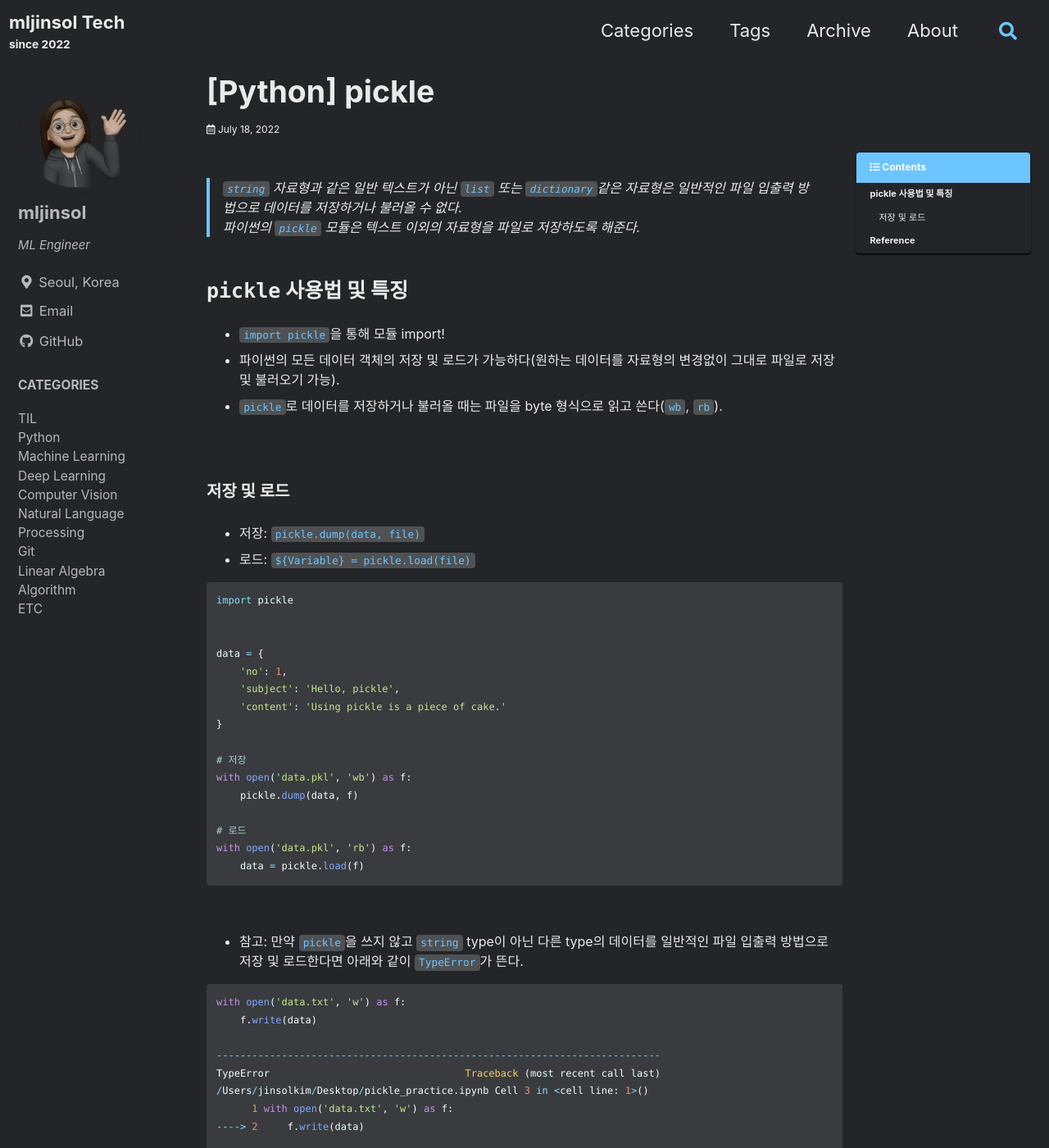
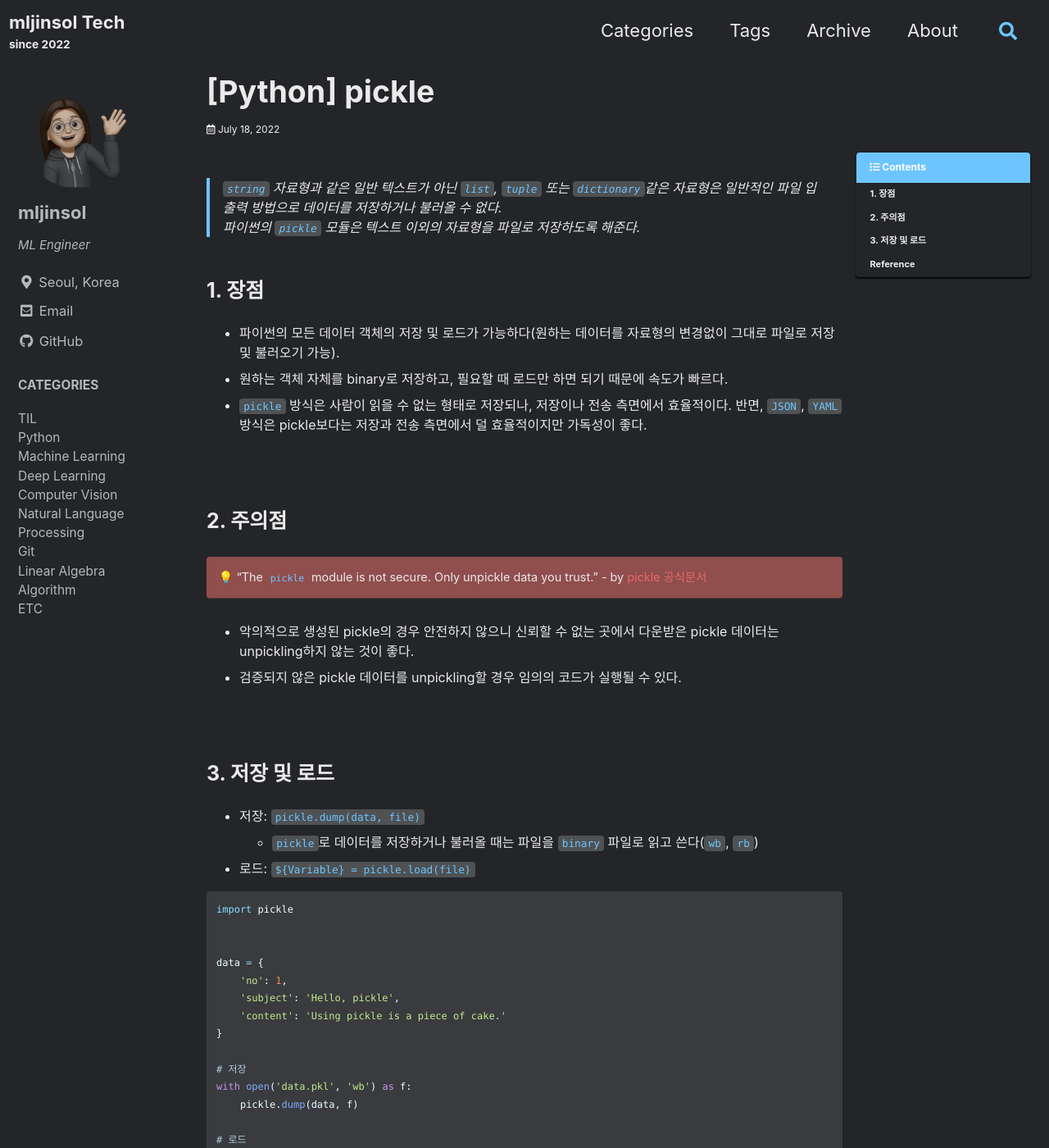
Before and after one commit to aijinsol/aijinsol.github.io, a Jekyll site: the page built from _posts/2022-07-18-pickle.md, in a window 1280 px wide and 1400 px high. Shown: the whole window at 82% size. Built offline with Jekyll 4.4.1, drawn with Linux system fonts in a browser that asks for light colours; cached includes are drawn as plain includes; comment, search, counter and statistics services are not loaded; some of the changed text lies outside the part shown.

Commit message:
update pickle post

````diff
--- a/_posts/2022-07-18-pickle.md
+++ b/_posts/2022-07-18-pickle.md
@@ -8,19 +8,31 @@ tags:
 last_modified_at: 2022-07-18
 ---
 
-> `string` 자료형과 같은 일반 텍스트가 아닌 `list` 또는 `dictionary`같은 자료형은 일반적인 파일 입출력 방법으로 데이터를 저장하거나 불러올 수 없다. <br>
+> `string` 자료형과 같은 일반 텍스트가 아닌 `list`, `tuple` 또는 `dictionary`같은 자료형은 일반적인 파일 입출력 방법으로 데이터를 저장하거나 불러올 수 없다. <br>
 > 파이썬의 `pickle` 모듈은 텍스트 이외의 자료형을 파일로 저장하도록 해준다.
 
-
-# `pickle` 사용법 및 특징
-+ `import pickle`을 통해 모듈 import!
+# 1. 장점
 + 파이썬의 모든 데이터 객체의 저장 및 로드가 가능하다(원하는 데이터를 자료형의 변경없이 그대로 파일로 저장 및 불러오기 가능).
-+ `pickle`로 데이터를 저장하거나 불러올 때는 파일을 byte 형식으로 읽고 쓴다(`wb`, `rb`).
++ 원하는 객체 자체를 binary로 저장하고, 필요할 때 로드만 하면 되기 때문에 속도가 빠르다.
++ `pickle` 방식은 사람이 읽을 수 없는 형태로 저장되나, 저장이나 전송 측면에서 효율적이다. 반면, `JSON`, `YAML` 방식은 pickle보다는 저장과 전송 측면에서 덜 효율적이지만 가독성이 좋다.
 
 <br>
 
-## 저장 및 로드
+# 2. 주의점
+
+<div class="notice--danger" markdown="1">
+💡 "The `pickle` module is not secure. Only unpickle data you trust." - by [pickle 공식문서](https://docs.python.org/3/library/pickle.html)
+</div>
+
++ 악의적으로 생성된 pickle의 경우 안전하지 않으니 신뢰할 수 없는 곳에서 다운받은 pickle 데이터는 unpickling하지 않는 것이 좋다.
++ 검증되지 않은 pickle 데이터를 unpickling할 경우 임의의 코드가 실행될 수 있다.
+
+<br>
+
+# 3. 저장 및 로드
 + 저장: `pickle.dump(data, file)`
+  + `pickle`로 데이터를 저장하거나 불러올 때는 파일을 `binary` 파일로 읽고 쓴다(`wb`, `rb`)
+
 + 로드: `${Variable} = pickle.load(file)`
 
 ```python
@@ -63,4 +75,5 @@ TypeError: write() argument must be str, not dict
 
 # Reference
 
-+ [pickle](https://wayhome25.github.io/cs/2017/04/04/cs-04/)
++ [초코몽키의 개발공부로그: pickle](https://wayhome25.github.io/cs/2017/04/04/cs-04/)
++ [pickle Official Document](https://docs.python.org/3/library/pickle.html)
````
